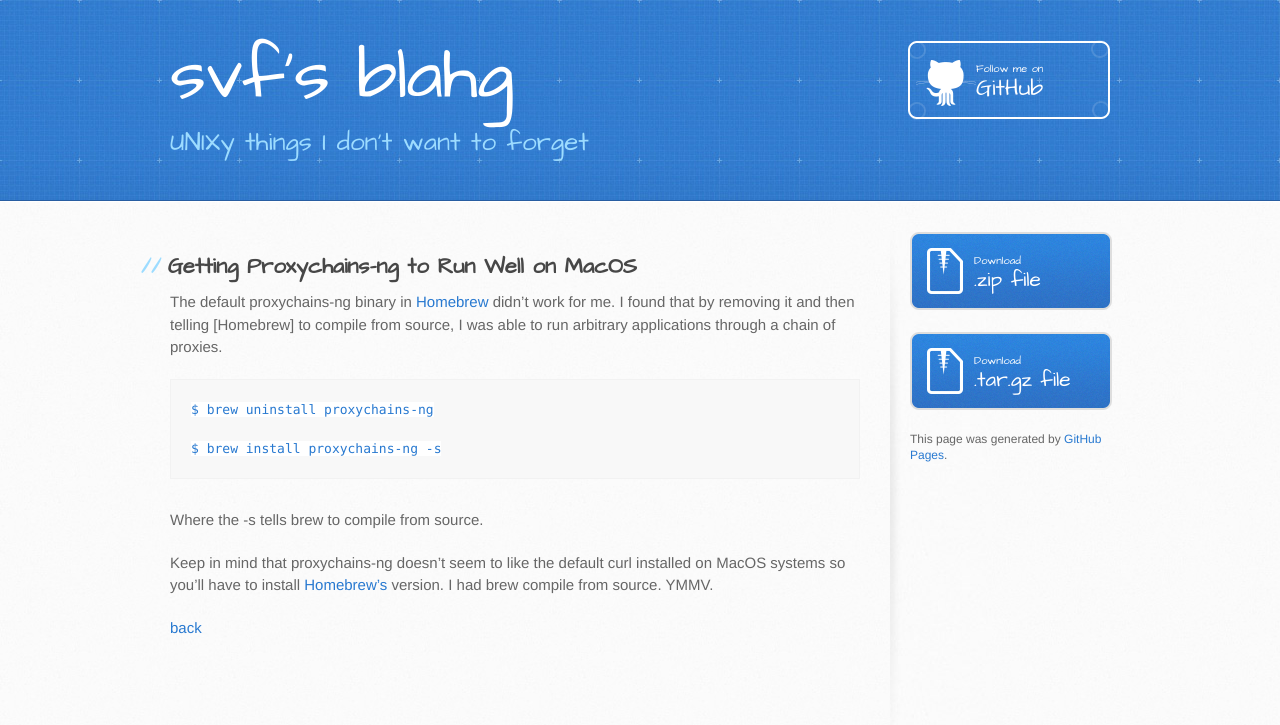
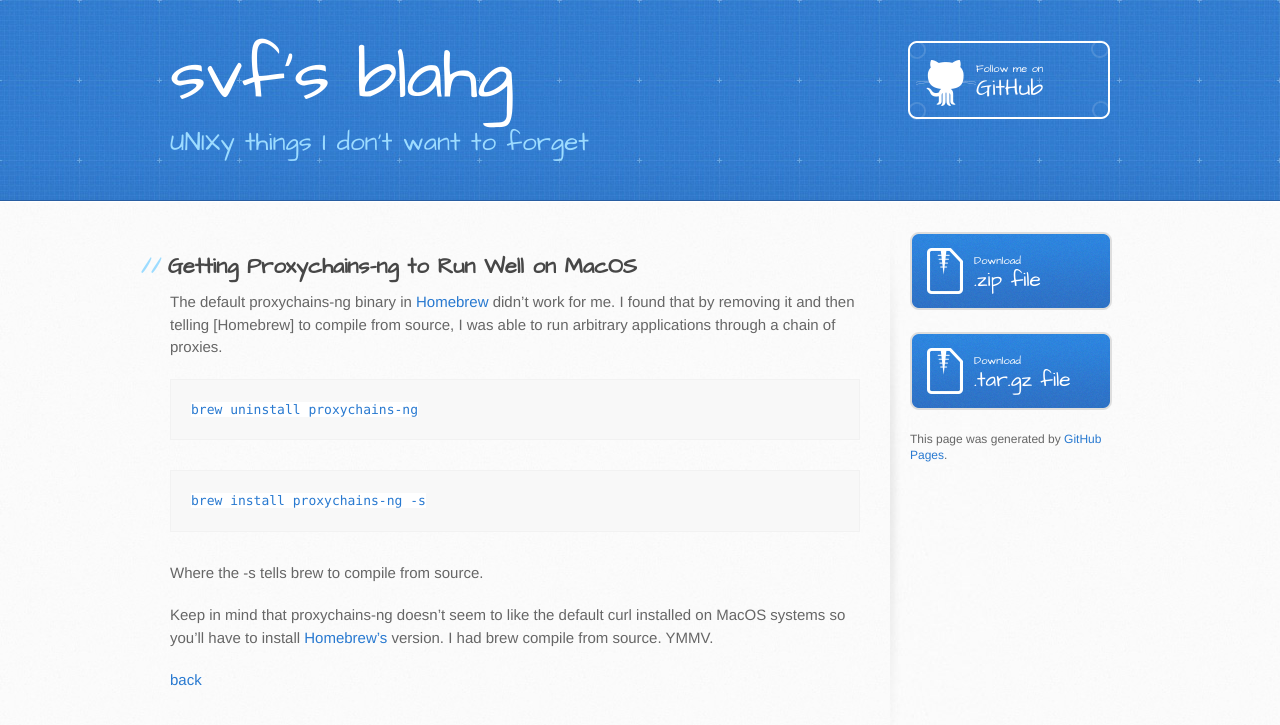
Before and after one commit to svf/svf.github.io, a Jekyll site: the page built from posts/2020-06-07-Getting-Proxychains-ng-to-work-on-MacOS.md, in a window 1280 px wide. Shown: the top 725 px of the page. Built offline with Jekyll 4.4.1, drawn with Linux system fonts in a browser that asks for light colours; our own code applies the rules of GitHub Pages for plain Markdown files.

Commit message:
fix syntax highlighting

````diff
--- a/posts/2020-06-07-Getting-Proxychains-ng-to-work-on-MacOS.md
+++ b/posts/2020-06-07-Getting-Proxychains-ng-to-work-on-MacOS.md
@@ -6,9 +6,12 @@ layout: default
 
 The default proxychains-ng binary in [Homebrew](https://brew.sh) didn't work for me. I found that by removing it and then telling [Homebrew] to compile from source, I was able to run arbitrary applications through a chain of proxies.
 
-	$ brew uninstall proxychains-ng
-
-	$ brew install proxychains-ng -s
+```
+brew uninstall proxychains-ng
+```
+```
+brew install proxychains-ng -s
+```
 
 Where the -s tells brew to compile from source.
 
````
